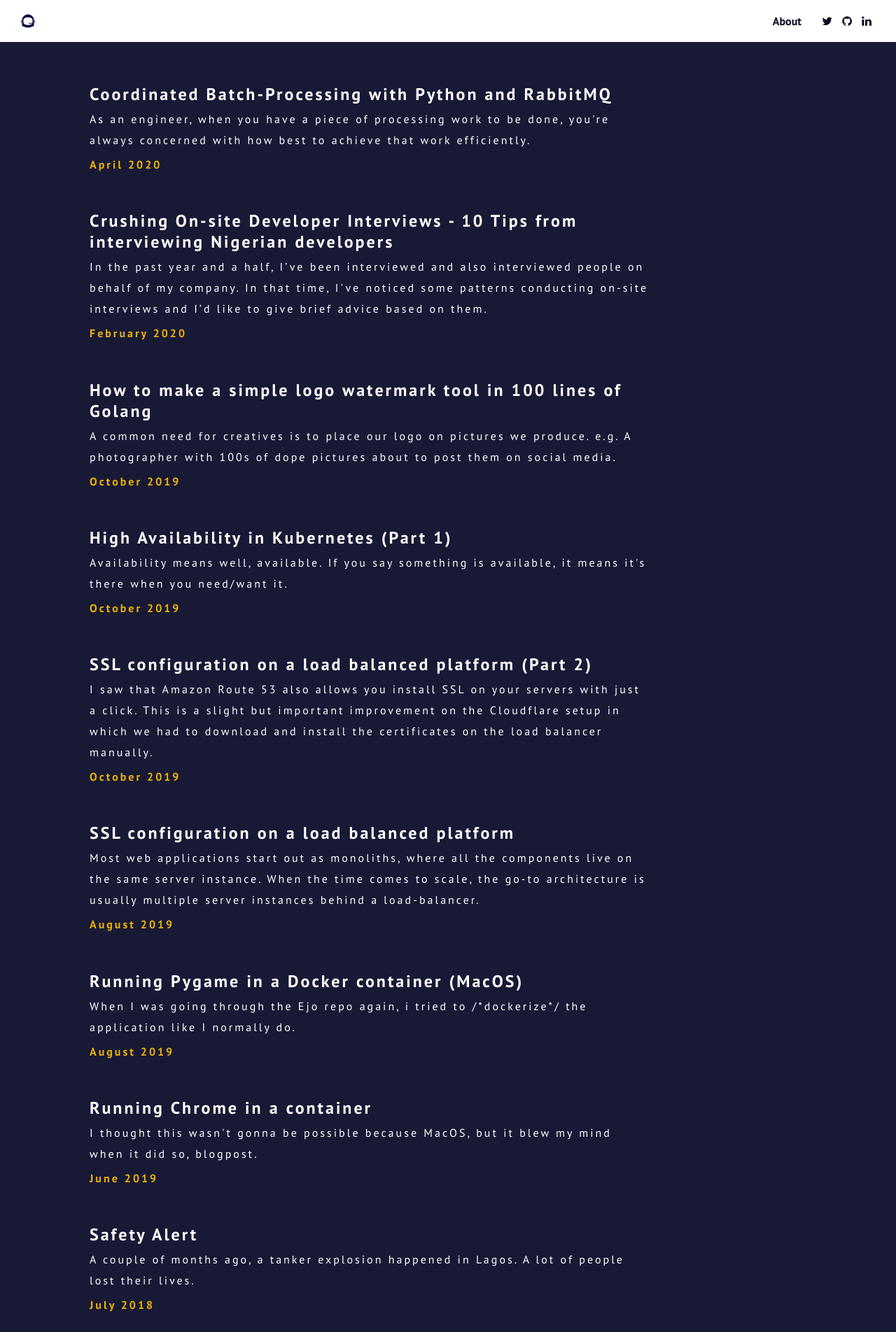
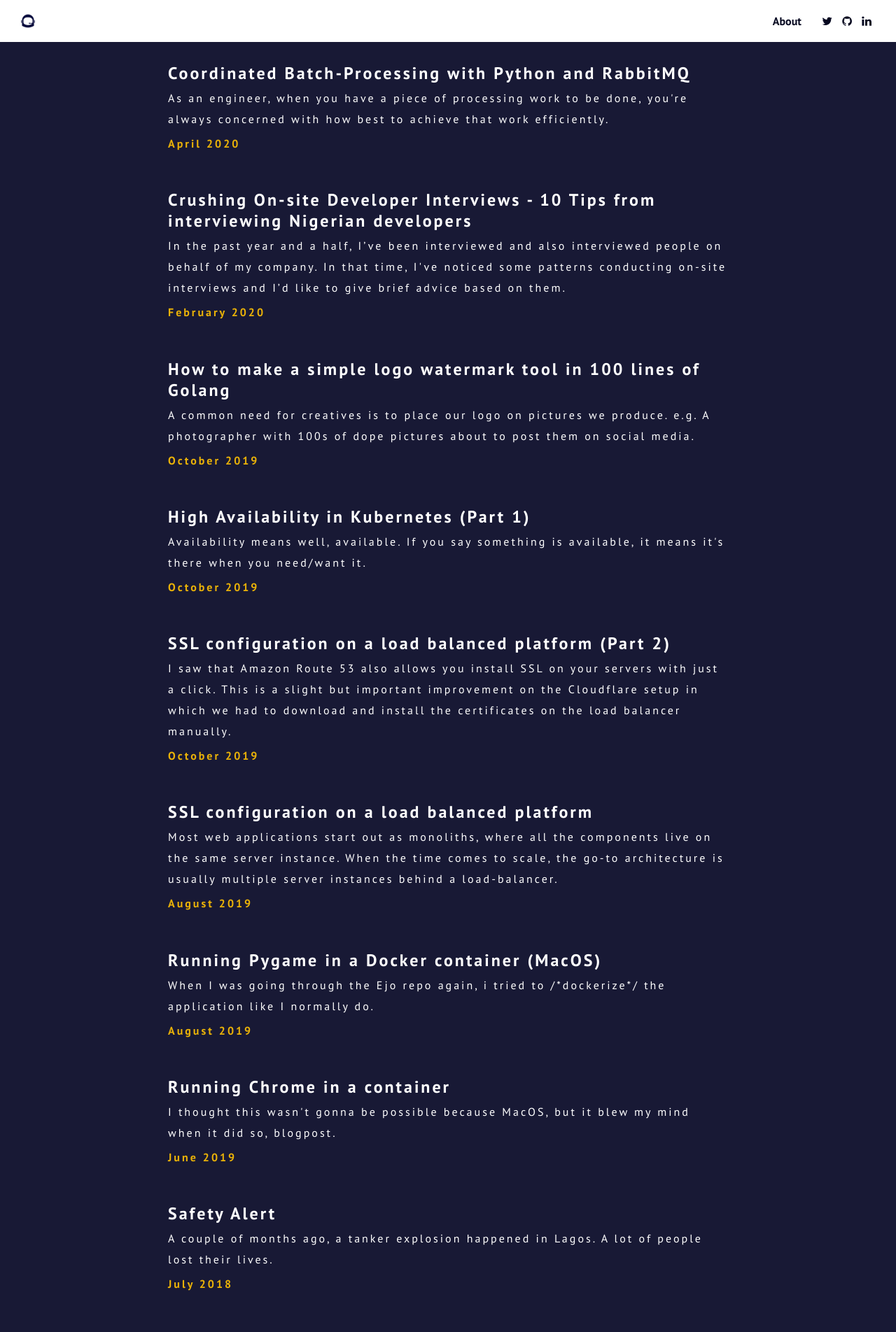
Before and after one commit to OpeOnikute/opeonikute.github.io, a Jekyll site: the page built from index.html, in a window 1280 px wide. Shown: the top 1904 px of the page at 70% size. Built offline with Jekyll 4.4.1, drawn with Linux system fonts in a browser that asks for light colours.

Commit message:
fix margins

```diff
--- a/css/style.css
+++ b/css/style.css
@@ -59,7 +59,7 @@ main {
   display: flex;
   flex-direction: column;
   min-height: 100vh;
-  margin: 2vw 10vw;
+  margin: auto;
   max-width: 800px;
   line-height: 30px;
   letter-spacing: 3px;
@@ -89,12 +89,12 @@ main.projects {
 }
 
 main.blog {
-  margin: 5vw 20vw;
+  margin: auto;
   max-width: auto;
 }
 
 main.blog-list {
-  margin: 30px 10vw;
+  margin: auto;
   justify-content: flex-start;
 }
 
```
